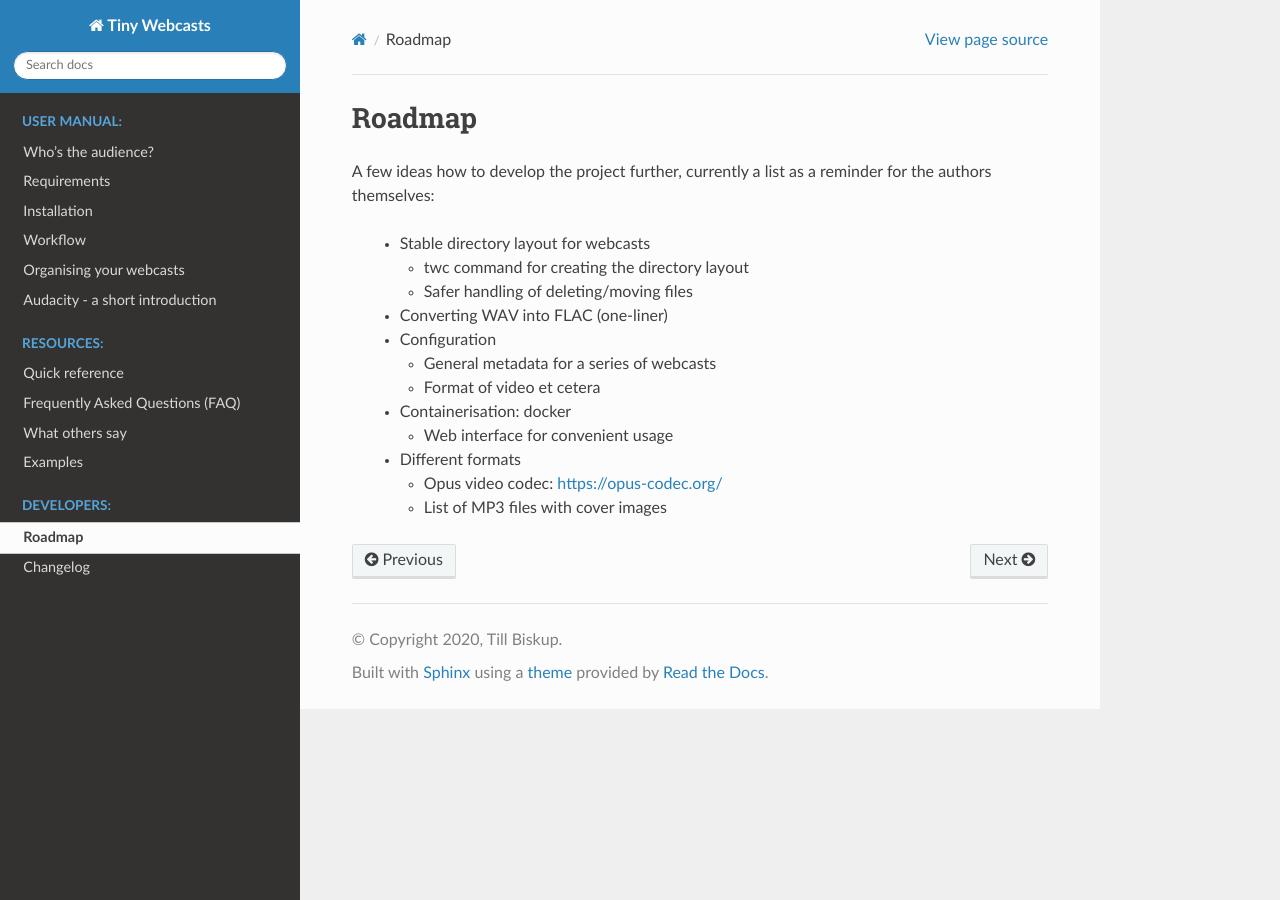
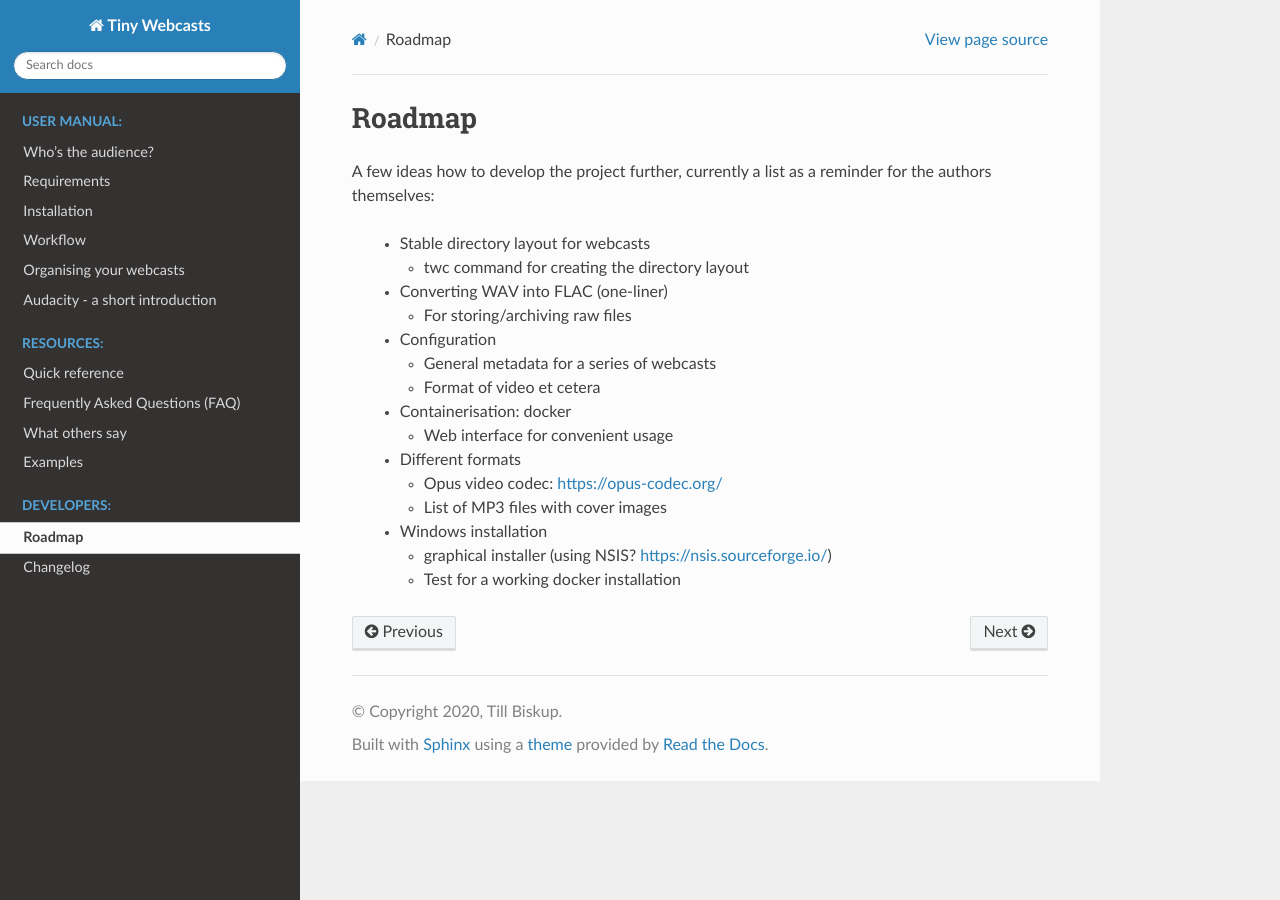
Before and after one commit to tillbiskup/tiny-webcasts, a Sphinx documentation site: the page built from docs/roadmap.rst, in a window 1280 px wide. Built offline with Sphinx 7.4.7 and the Read the Docs theme 2.0.0, drawn with Linux system fonts in a browser that asks for light colours.

Commit message:
Update roadmap

```diff
--- a/docs/roadmap.rst
+++ b/docs/roadmap.rst
@@ -7,9 +7,9 @@ A few ideas how to develop the project further, currently a list as a reminder f
 
     * twc command for creating the directory layout
 
-    * Safer handling of deleting/moving files
+  * Converting WAV into FLAC (one-liner)
 
-  * Converting WAV into FLAC (one-liner)
+    * For storing/archiving raw files
 
   * Configuration
 
@@ -26,3 +26,9 @@ A few ideas how to develop the project further, currently a list as a reminder f
     * Opus video codec: https://opus-codec.org/
 
     * List of MP3 files with cover images
+
+  * Windows installation
+
+    * graphical installer (using NSIS? https://nsis.sourceforge.io/)
+
+    * Test for a working docker installation
```
Also changed, not shown: 1 other file.
